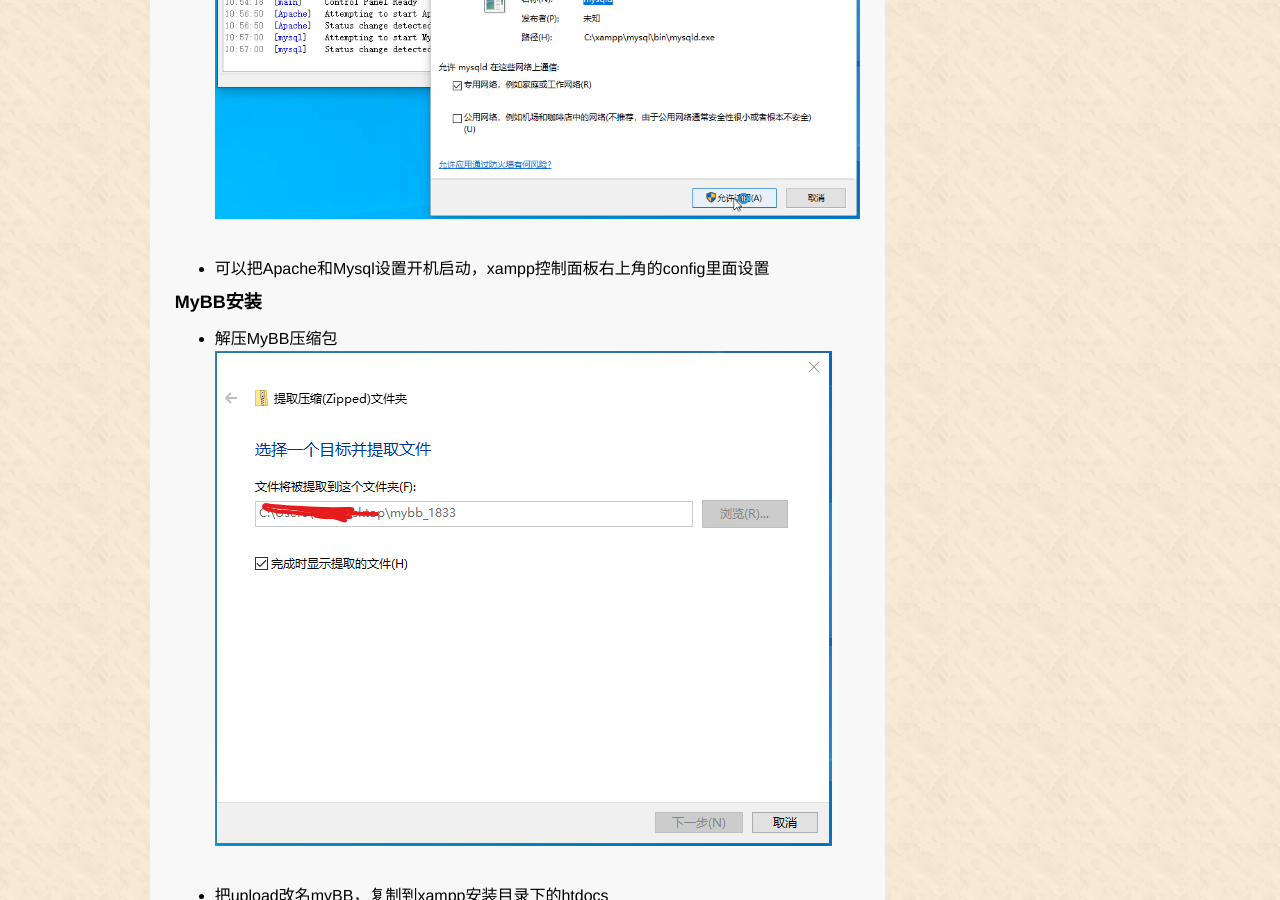
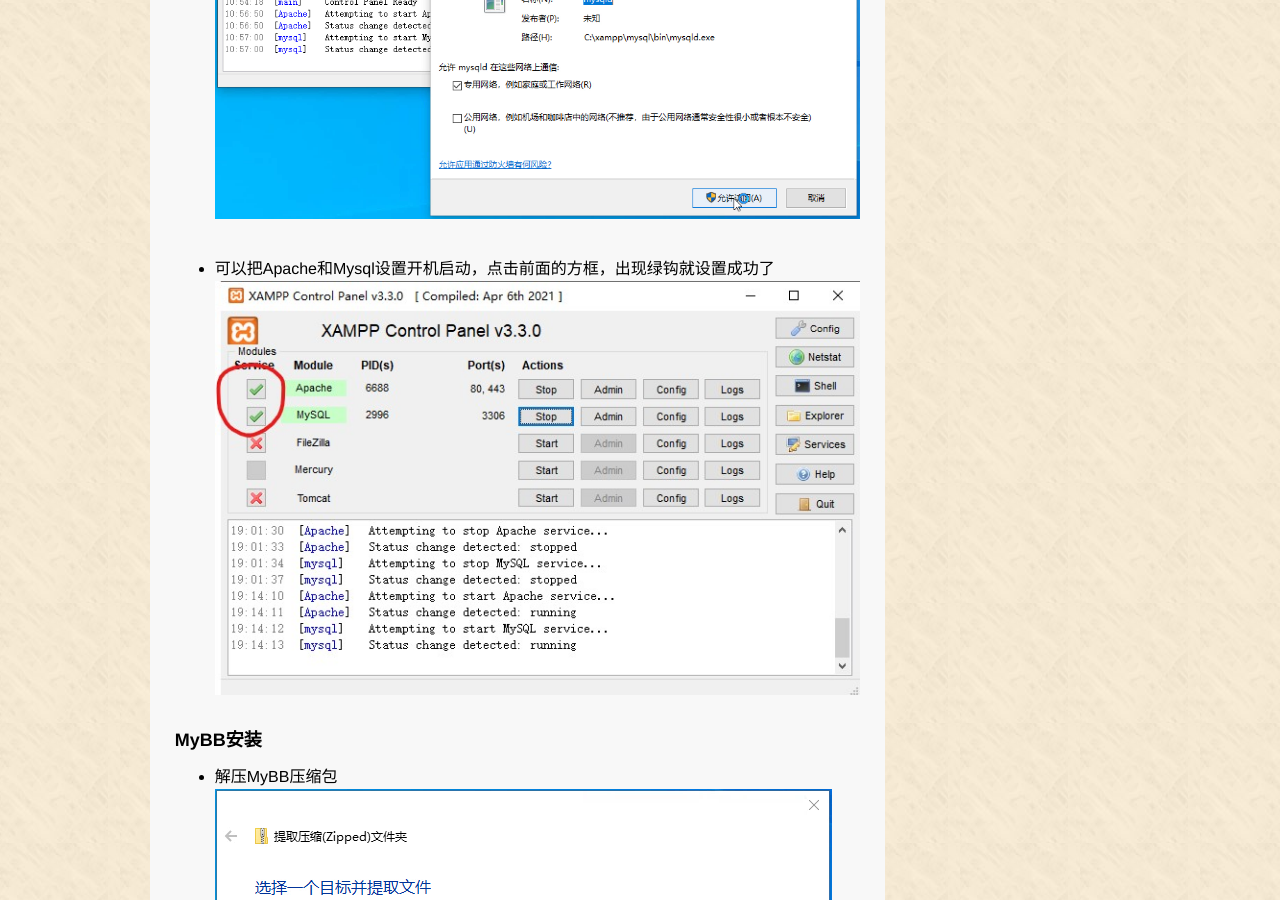
Before and after one commit to cleanli/cleanhome, a Jekyll site: the page built from _posts/tech/2023-03-05-Mybb.md, in a window 1280 px wide and 900 px high, scrolled down 6117 px. Built offline with Jekyll 4.4.1, drawn with Linux system fonts in a browser that asks for light colours.

Commit message:
update xampp autostart picture

```diff
--- a/_posts/tech/2023-03-05-Mybb.md
+++ b/_posts/tech/2023-03-05-Mybb.md
@@ -45,7 +45,8 @@
 ![pic]({{ site.baseurl }}/images/mybb/xampp_inst9_apache.png)<br>
 ![pic]({{ site.baseurl }}/images/mybb/xampp_inst10_mysql.png)<br>
 
-+ 可以把Apache和Mysql设置开机启动，xampp控制面板右上角的config里面设置
++ 可以把Apache和Mysql设置开机启动，点击前面的方框，出现绿钩就设置成功了
+![pic]({{ site.baseurl }}/images/mybb/xampp_autostart.jpg)<br>
 
 #### MyBB安装
 + 解压MyBB压缩包
```
Also changed, not shown: images/mybb/xampp_autostart.jpg (added).
